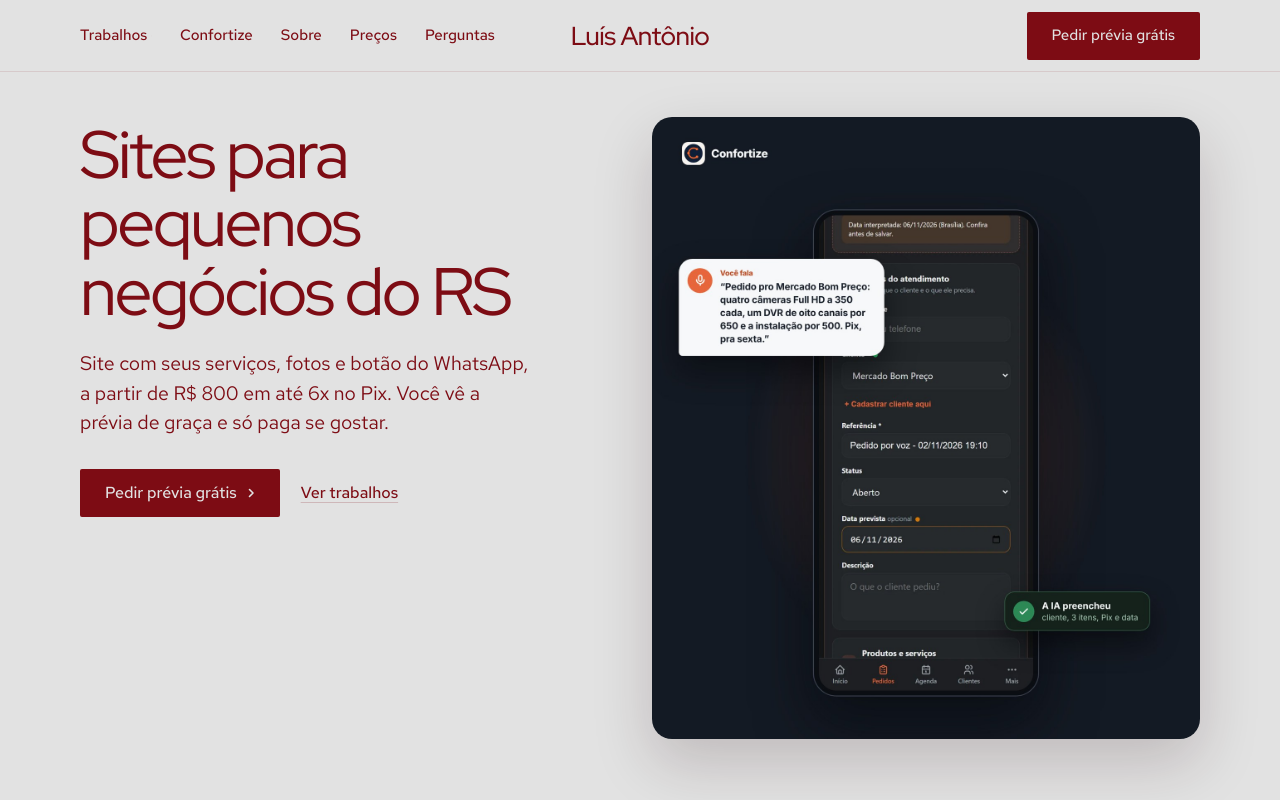
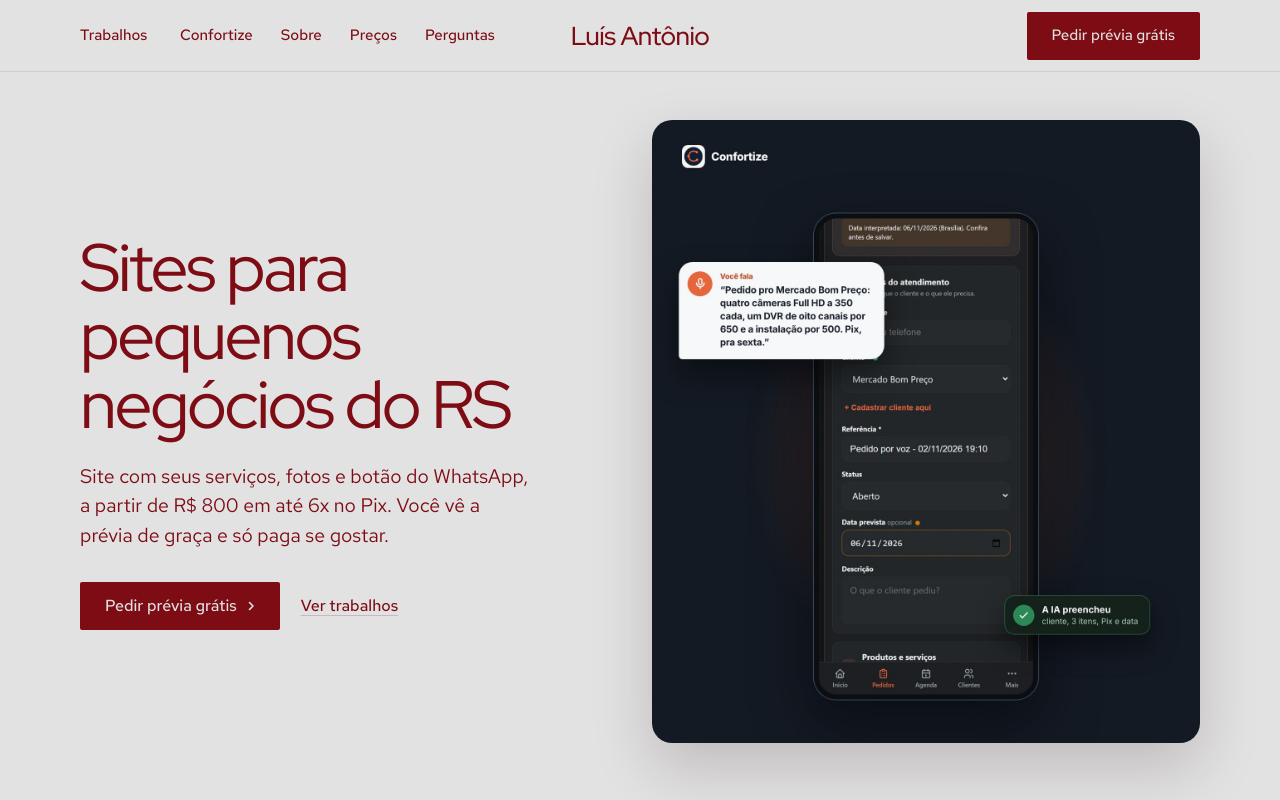
Before and after one commit to Luis1982Yt/portfolio, a plain HTML site: page index.html in a window 1280 px wide. Shown: the top 800 px of the page. Drawn offline with Linux system fonts and the light colour scheme.

Commit message:
Topo centralizado sem sobra embaixo e menos espaço entre seções
Co-Authored-By: Claude Opus 5.5 <noreply@anthropic.com>
Claude-Session: https://claude.ai/code/session_01BucXToaDXgnpeatRSNxMeH

```diff
--- a/index.html
+++ b/index.html
@@ -68,6 +68,16 @@
   #trabalhos .panel { --p-h: 320px; }
   .hero__media { background: transparent; }
   footer .footer__col a { display: inline-block; padding-block: 6px; }
+  /* respiro menor entre as seções */
+  main > :is(section, .section):not(.hero) { padding-top: clamp(48px, 6vw, 88px) !important; padding-bottom: clamp(40px, 4vw, 56px) !important; }
+  @media (max-width: 767px) { main > .hero { padding-top: 88px !important; padding-bottom: 32px !important; height: auto !important; min-height: 0 !important; } }
+  /* topo: texto e imagem centralizados um em relação ao outro, sem sobra embaixo */
+  @media (min-width: 1024px) {
+    main > .hero.hero--split { height: auto !important; min-height: 0 !important; padding-bottom: var(--s-8); }
+    .hero--split .hero__grid { align-items: center; }
+    .hero--split .hero__text { align-self: center; }
+    .hero--split .hero__media { max-height: calc(100vh - var(--nav-h, 72px) - 64px); aspect-ratio: 1320 / 1500; width: auto; justify-self: end; }
+  }
   /* a imagem do topo no tamanho dela, com cantos arredondados de verdade (sem sobra em volta) */
   .hero--split .hero__media { height: auto; min-height: 0; flex: none; align-self: center; border-radius: var(--r-lg); box-shadow: 0 24px 60px rgba(40, 10, 14, .18); }
   .hero__media > img { position: static; display: block; width: 100%; height: auto; aspect-ratio: 1320 / 1500; object-fit: cover; }
```
